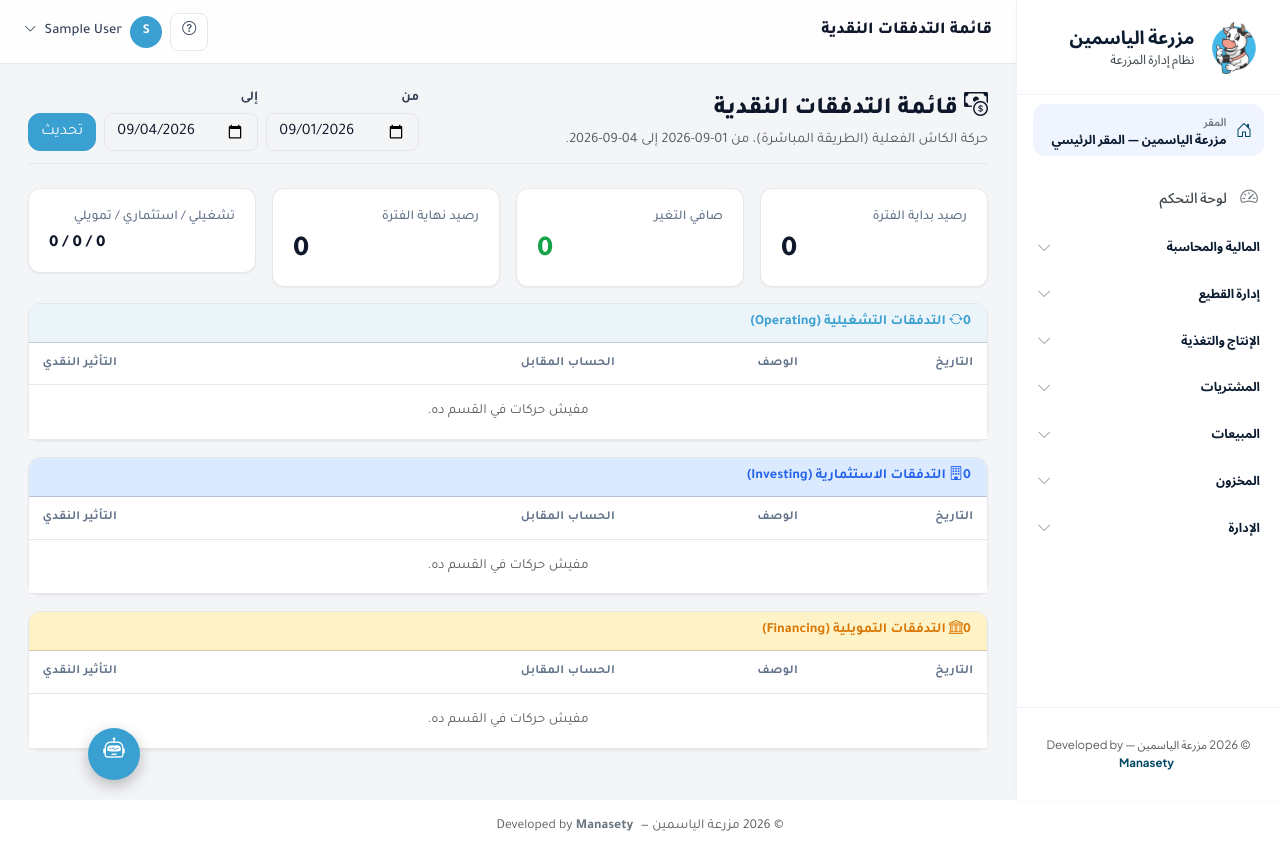
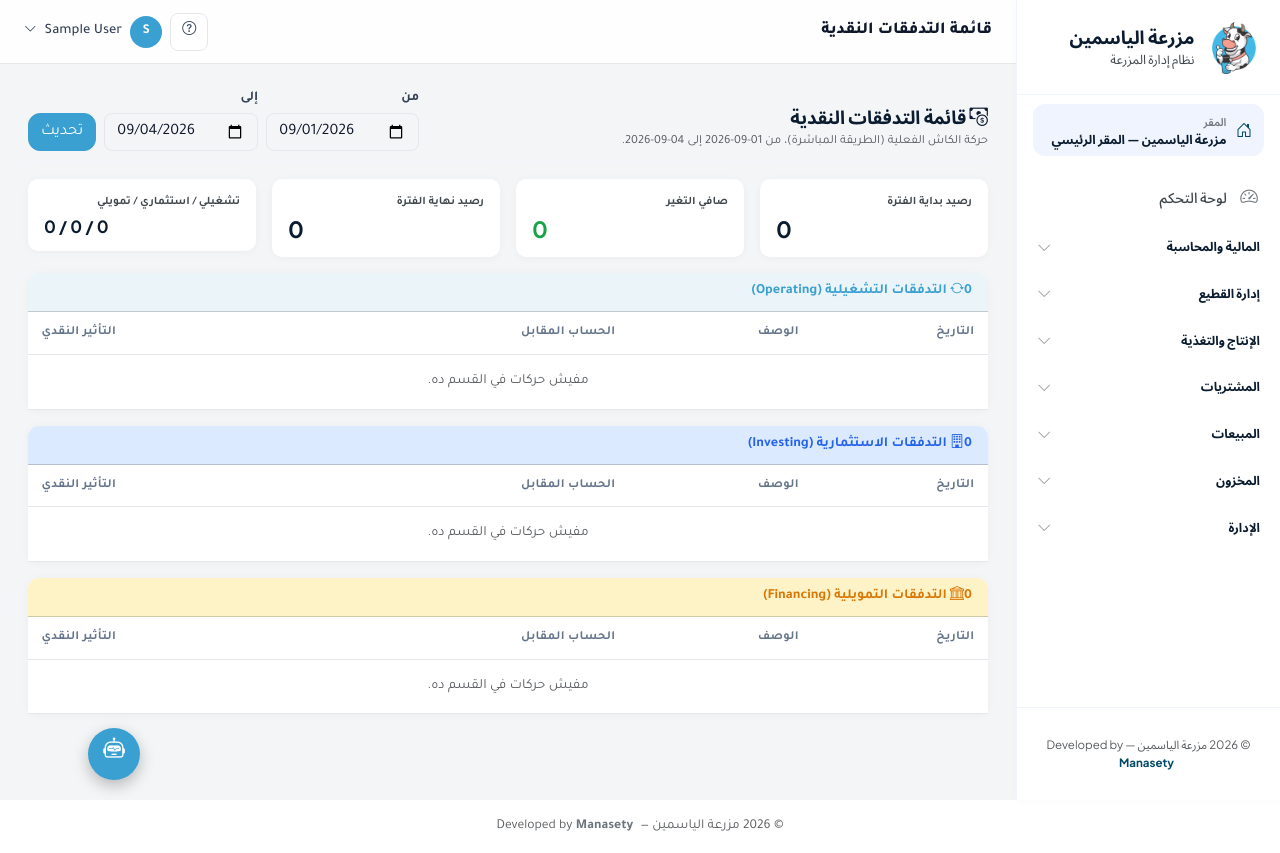
Before and after one commit to Abdelhammid1/elyasmin, a Flask app: page /accounting/cash-flow in a window 1280 px wide. Run offline with Flask 3, Linux system fonts and the light colour scheme; the visitor is signed in with stand-in values (Sample User, id 1); data that the repository does not hold is empty; some libraries are stand-ins or nearby versions.

Commit message:
DESIGN: M3 styling for shared list-page primitives (global)
Restyled .page-header, .card, .stat-card, .chip, .filter-row, and
.table (thead + hover) to match the M3 palette/radius/shadow —
these classes are shared across every list and detail page in the
app (inventory, invoices, customers, suppliers, checks, etc.), so
this one change propagates the redesign system-wide without touching
individual page templates.

```diff
--- a/app/static/css/app.css
+++ b/app/static/css/app.css
@@ -1215,3 +1215,80 @@ table.inv-items tbody tr.outstanding-row td {
    chev has order:1 already (see earlier rule); badge sits order:2,
    so both land after dot+label, chevron innermost-left, badge just
    before it. */
+
+/* ══════════════════════════════════════════════════════════
+   M3 GLOBAL LIST-PAGE PRIMITIVES — applies to every list/detail
+   page in the app (page-header, card, stat-card, chip, filter-row,
+   table) since they all share these classes already. Same approach
+   as the sidebar: one edit here, every page picks it up.
+   ══════════════════════════════════════════════════════════ */
+.page-header {
+  margin-bottom: 1.1rem;
+  padding-bottom: 0.6rem;
+  border-bottom: 1px solid #eff4ff;
+}
+.page-header h1 {
+  font-size: 1.15rem;
+  font-weight: 700;
+  color: #0b1c30;
+  font-family: "Plus Jakarta Sans", "Noto Sans Arabic", var(--ms-font-sans);
+}
+.page-header p {
+  color: #40484d;
+  font-size: 0.78rem;
+}
+
+.card {
+  border: none;
+  border-radius: 10px;
+  box-shadow: 0 1px 8px rgba(0,0,0,0.04);
+  background: #ffffff;
+}
+
+.stat-card {
+  padding: 0.9rem 1rem;
+  border-radius: 10px;
+  transition: box-shadow 0.15s ease;
+}
+.stat-card:hover {
+  border-color: transparent;
+  transform: none;
+  box-shadow: 0 4px 16px rgba(0,0,0,0.08);
+}
+.stat-card .stat-label {
+  color: #40484d;
+  font-size: 0.72rem;
+  font-weight: 600;
+}
+.stat-card .stat-value {
+  font-size: 1.4rem;
+  font-weight: 800;
+  color: #0b1c30;
+  font-family: "Plus Jakarta Sans", "Noto Sans Arabic", var(--ms-font-sans);
+}
+
+.table thead {
+  background: #eff4ff;
+  color: #40484d;
+}
+.table {
+  --bs-table-hover-bg: #eff4ff;
+}
+
+.chip {
+  border-radius: 999px;
+  font-size: 10.5px;
+  font-weight: 700;
+  padding: 2px 9px;
+}
+
+.filter-row {
+  background: #eff4ff;
+  border: none;
+  border-radius: 10px;
+  padding: 10px 12px;
+}
+.filter-row label {
+  color: #71787e;
+  font-size: 10.5px;
+}
```
